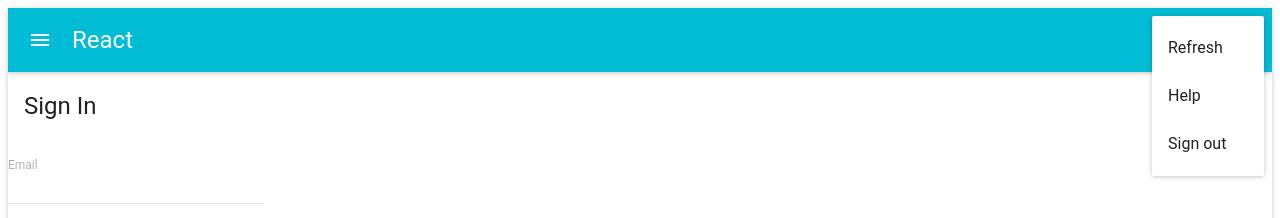
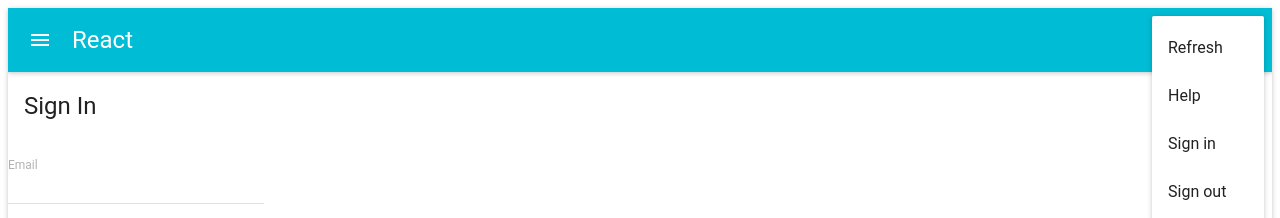
Before and after one commit to valnmv/Learn-react, a React app: page /login in a window 1280 px wide. Both pictures are taken after a click on the element 1240 px from the left and 40 px from the top of the page. Shown: the top 218 px of the page. Built offline with nearby package versions, Linux system fonts and the light colour scheme; the HTML template or start-up script is replaced by a standard one; what react-router-redux, react-tap-event-plugin, redux-act would draw is missing.

Commit message:
add signin menu; remove devtools

```diff
--- a/client/src/components/MainMenu.jsx
+++ b/client/src/components/MainMenu.jsx
@@ -16,6 +16,7 @@ const MainMenu = (props) => (
     >
     <MenuItem primaryText="Refresh" />
     <MenuItem primaryText="Help" containerElement={< Link to="/about" />} />
+    <MenuItem primaryText="Sign in" containerElement={< Link to="/login" />} />
     <MenuItem primaryText="Sign out" />
   </IconMenu>
 );
--- a/package.json
+++ b/package.json
@@ -63,9 +63,6 @@
     "nodemon": "^1.11.0",
     "react-addons-test-utils": "^15.5.1",
     "react-transform-hmr": "^1.0.4",
-    "redux-devtools": "^3.4.0",
-    "redux-devtools-dock-monitor": "^1.1.2",
-    "redux-devtools-log-monitor": "^1.3.0",
     "stats-webpack-plugin": "^0.6.0",
     "typescript": "^2.3.2",
     "webpack": "^2.4.1"
```
Also changed, not shown: client/src/components/DevTools.js (deleted, +0 -12 lines).
